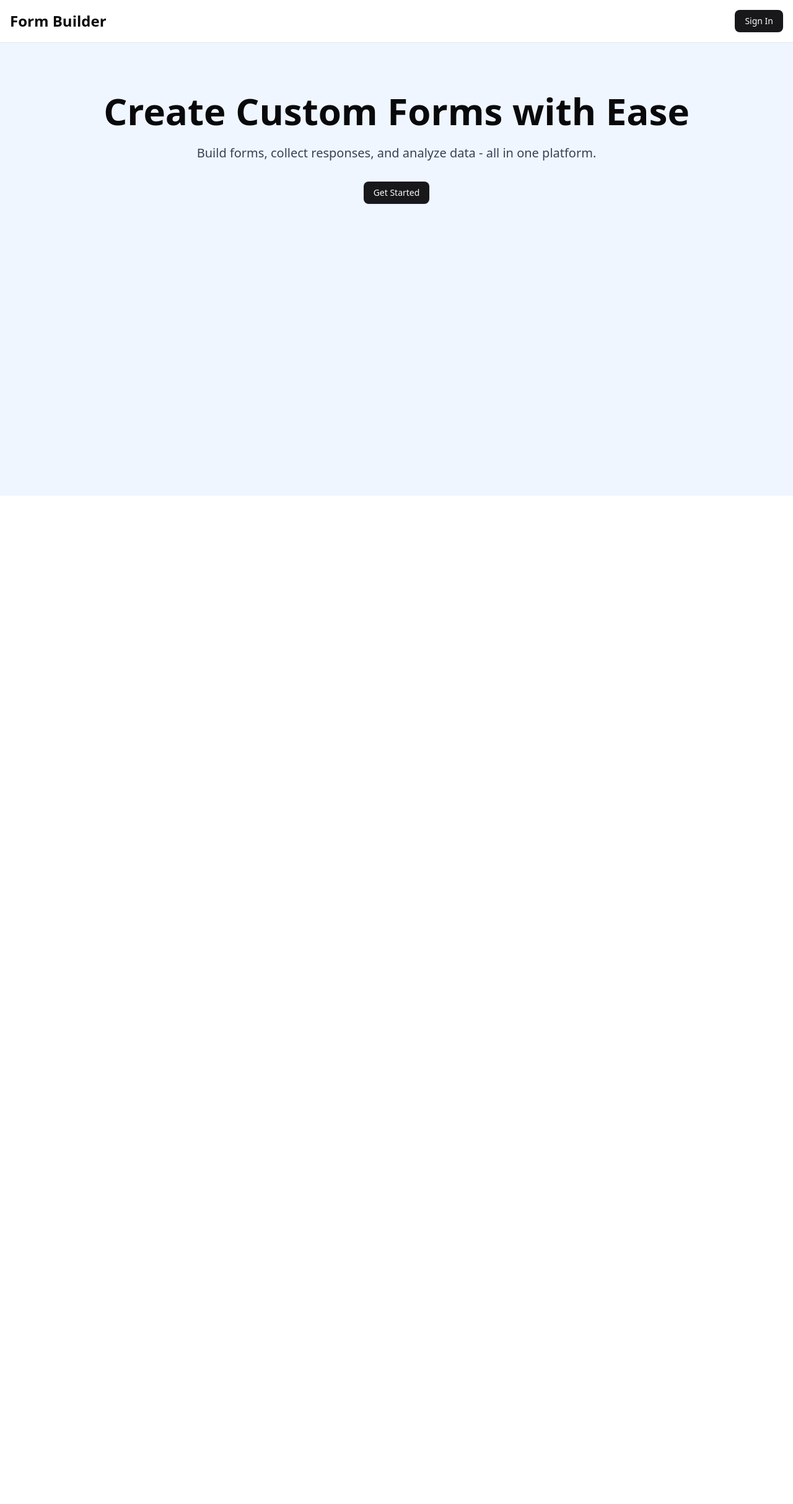
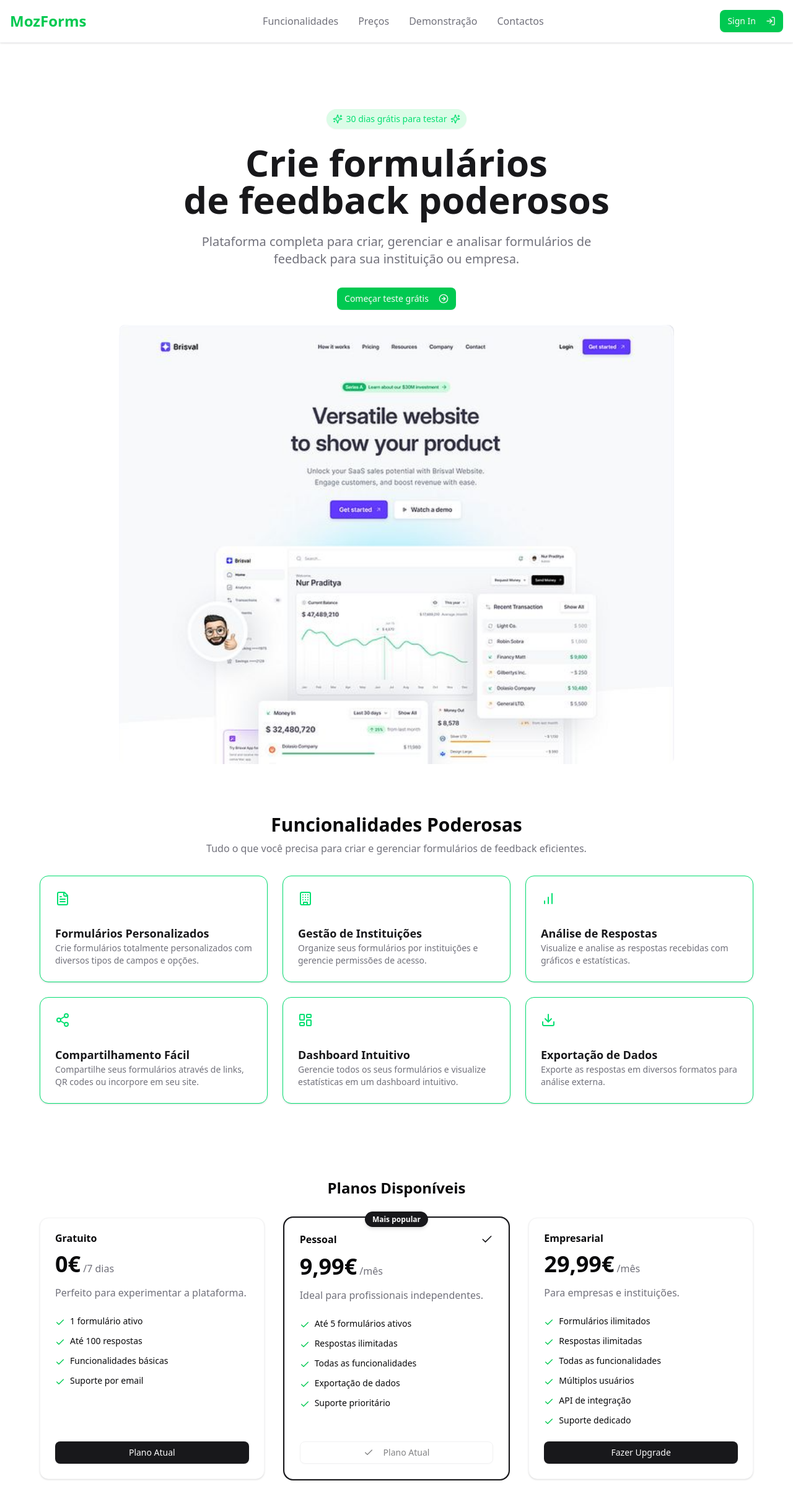
Before and after one commit to HulitosCode/form-build, a Next.js app: page / in a window 1280 px wide. Shown: the whole page at 62% size. Before the commit the page ends 800 px from the top, so only its background shows below. Built offline with nearby package versions, Linux system fonts and the light colour scheme; no server answers.

Commit message:
style: improving home page layout

```diff
--- a/src/app/dashboard/_components/header.tsx
+++ b/src/app/dashboard/_components/header.tsx
@@ -8,7 +8,7 @@ const Header = () => {
       <div className="container flex h-16 items-center justify-between px-4 mx-auto">
         <div className="flex items-center gap-6">
           <Link href="/" className="font-bold text-2xl">
-            Form Builder
+            MozForms
           </Link>
           <nav className="hidden md:flex gap-6">
             <Link
--- /dev/null
+++ b/src/app/dashboard/_components/subscription.tsx
@@ -0,0 +1,127 @@
+import { Check } from "lucide-react"
+import { Button } from "@/components/ui/button"
+import {
+  Card,
+  CardContent,
+  CardDescription,
+  CardFooter,
+  CardHeader,
+  CardTitle,
+} from "@/components/ui/card"
+
+export default function SubscriptionPage() {
+  const plans = [
+    {
+      name: "Gratuito",
+      price: "0€",
+      period: "/7 dias",
+      description: "Perfeito para experimentar a plataforma.",
+      features: [
+        "1 formulário ativo",
+        "Até 100 respostas",
+        "Funcionalidades básicas",
+        "Suporte por email",
+      ],
+      buttonText: "Plano Atual",
+      href: "#",
+      current: false,
+      popular: false,
+    },
+    {
+      name: "Pessoal",
+      price: "9,99€",
+      period: "/mês",
+      description: "Ideal para profissionais independentes.",
+      features: [
+        "Até 5 formulários ativos",
+        "Respostas ilimitadas",
+        "Todas as funcionalidades",
+        "Exportação de dados",
+        "Suporte prioritário",
+      ],
+      buttonText: "Plano Atual",
+      href: "#",
+      current: true,
+      popular: true,
+    },
+    {
+      name: "Empresarial",
+      price: "29,99€",
+      period: "/mês",
+      description: "Para empresas e instituições.",
+      features: [
+        "Formulários ilimitados",
+        "Respostas ilimitadas",
+        "Todas as funcionalidades",
+        "Múltiplos usuários",
+        "API de integração",
+        "Suporte dedicado",
+      ],
+      buttonText: "Fazer Upgrade",
+      href: "#",
+      current: false,
+      popular: false,
+    },
+  ]
+
+  return (
+    <div className="flex justify-center px-4 py-10">
+      <div className="max-w-6xl w-full space-y-8">
+        <h2 className="text-2xl font-bold text-center">Planos Disponíveis</h2>
+        <div className="grid gap-8 md:grid-cols-3">
+          {plans.map((plan, index) => (
+            <Card
+              key={index}
+              className={`relative flex flex-col transition-transform transform hover:scale-[1.02] hover:shadow-xl duration-300 ease-in-out border ${
+                plan.current ? "ring-2 ring-primary" : "border-muted"
+              }`}
+            >
+              {plan.popular && (
+                <div className="absolute -top-3 left-1/2 transform -translate-x-1/2">
+                  <span className="bg-primary text-primary-foreground text-xs font-semibold py-1 px-3 rounded-full shadow-md">
+                    Mais popular
+                  </span>
+                </div>
+              )}
+              <CardHeader>
+                <CardTitle className="flex items-center justify-between">
+                  {plan.name}
+                  {plan.current && <Check className="h-5 w-5 text-primary" />}
+                </CardTitle>
+                <div className="mt-2">
+                  <span className="text-4xl font-extrabold">{plan.price}</span>
+                  {plan.period && (
+                    <span className="text-muted-foreground ml-1">{plan.period}</span>
+                  )}
+                </div>
+                <CardDescription className="mt-2 text-base">
+                  {plan.description}
+                </CardDescription>
+              </CardHeader>
+              <CardContent className="flex-grow">
+                <ul className="space-y-3">
+                  {plan.features.map((feature, i) => (
+                    <li key={i} className="flex items-start gap-2">
+                      <Check className="h-4 w-4 text-green-500 mt-1" />
+                      <span className="text-sm">{feature}</span>
+                    </li>
+                  ))}
+                </ul>
+              </CardContent>
+              <CardFooter>
+                <Button
+                  variant={plan.current ? "outline" : "default"}
+                  className="w-full"
+                  disabled={plan.current}
+                >
+                  {plan.current && <Check className="mr-2 h-4 w-4" />}
+                  {plan.buttonText}
+                </Button>
+              </CardFooter>
+            </Card>
+          ))}
+        </div>
+      </div>
+    </div>
+  )
+}
--- a/src/app/page.tsx
+++ b/src/app/page.tsx
@@ -1,17 +1,73 @@
 import { Button } from "@/components/ui/button";
 import { SignedIn, SignedOut, SignInButton } from "@clerk/nextjs";
+import {
+  Sparkles, FileText,
+  Building,
+  BarChart,
+  Share2,
+  LayoutDashboard,
+  Download,
+  ArrowRightCircle,
+  LogIn,
+} from "lucide-react";
 import Link from "next/link";
+import Image from "next/image";
+import { Card, CardContent, CardHeader } from "@/components/ui/card";
+import SubscriptionPage from "./dashboard/_components/subscription";
+
+const funcionalidades = [
+  {
+    icon: FileText,
+    title: 'Formulários Personalizados',
+    description: 'Crie formulários totalmente personalizados com diversos tipos de campos e opções.'
+  },
+  {
+    icon: Building,
+    title: 'Gestão de Instituições',
+    description: 'Organize seus formulários por instituições e gerencie permissões de acesso.'
+  },
+  {
+    icon: BarChart,
+    title: 'Análise de Respostas',
+    description: 'Visualize e analise as respostas recebidas com gráficos e estatísticas.'
+  },
+  {
+    icon: Share2,
+    title: 'Compartilhamento Fácil',
+    description: 'Compartilhe seus formulários através de links, QR codes ou incorpore em seu site.'
+  },
+  {
+    icon: LayoutDashboard,
+    title: 'Dashboard Intuitivo',
+    description: 'Gerencie todos os seus formulários e visualize estatísticas em um dashboard intuitivo.'
+  },
+  {
+    icon: Download,
+    title: 'Exportação de Dados',
+    description: 'Exporte as respostas em diversos formatos para análise externa.'
+  }
+]
 
 export default function Home() {
   return (
     <div className="flex flex-col min-h-screen">
-      <header className="bg-white border-b border-gray-200 py-4">
+      {/* Header fixo e responsivo */}
+      <header className="bg-white border-b border-gray-100 py-4 fixed top-0 w-full z-50 shadow-sm">
         <div className="container mx-auto px-4 flex justify-between items-center">
-          <h1 className="text-2xl font-bold">Form Builder</h1>
+          <h1 className="text-2xl font-bold text-green-500">MozForms</h1>
+          <nav className="hidden md:flex space-x-8 text-muted-foreground">
+            <Link href="#" className="hover:text-green-400">Funcionalidades</Link>
+            <Link href="#" className="hover:text-green-400">Preços</Link>
+            <Link href="#" className="hover:text-green-400">Demonstração</Link>
+            <Link href="#" className="hover:text-green-400">Contactos</Link>
+          </nav>
           <div>
             <SignedOut>
               <SignInButton>
-                <Button>Sign In</Button>
+                <Button className="bg-green-500">
+                  Sign In
+                  <LogIn className="ml-2" />
+                </Button>
               </SignInButton>
             </SignedOut>
             <SignedIn>
@@ -22,27 +78,71 @@ export default function Home() {
           </div>
         </div>
       </header>
-      <div className="bg-blue-50 flex-1">
-        <div className="container mx-auto px-4 py-20 text-center">
-          <h2 className="text-4xl md:text-6xl font-bold mb-6">
-            Create Custom Forms with Ease
+
+      {/* Conteúdo principal com padding top ajustado */}
+      <main className="flex-1 pt-24">
+        <div className="container mx-auto px-4 py-20 text-center space-y-6">
+          <Button size="sm" className="bg-green-100 rounded-full text-green-400 font-medium">
+            <Sparkles />
+            30 dias grátis para testar
+            <Sparkles />
+          </Button>
+          <h2 className="text-4xl md:text-6xl font-extrabold mb-6 text-zinc-900">
+            Crie formulários <br />de feedback poderosos
           </h2>
-          <p className="text-lg md:text-xl text-gray-700 mb-8 max-w-2xl mx-auto">
-            Build forms, collect responses, and analyze data - all in one
-            platform.
+          <p className="text-lg md:text-xl text-muted-foreground mb-8 max-w-2xl mx-auto">
+            Plataforma completa para criar, gerenciar e analisar formulários de feedback para sua instituição ou empresa.
           </p>
+
           <SignedIn>
             <Button asChild size="lg">
-              <Link href="/dashboard/forms/create">Create a Form</Link>
+              <Link href="/dashboard/forms/create">Criar um Formulário</Link>
             </Button>
           </SignedIn>
           <SignedOut>
             <SignInButton>
-              <Button>Get Started</Button>
+              <Button className="bg-green-500">
+                Começar teste grátis
+                <ArrowRightCircle className="ml-2" />
+              </Button>
             </SignInButton>
           </SignedOut>
+
+          <div className="flex justify-center">
+            <Image
+              src="/imghome.png"
+              alt="Preview MozForms"
+              width={1200}
+              height={600}
+              className="w-full max-w-4xl h-auto rounded-lg"
+            />
+          </div>
+        </div>
+      </main>
+
+      <div className="text-center px-4">
+        <h2 className="text-3xl font-extrabold mb-2">Funcionalidades Poderosas</h2>
+        <p className="text-muted-foreground mb-8">
+          Tudo o que você precisa para criar e gerenciar formulários de feedback eficientes.
+        </p>
+      </div>
+
+      <div className="flex justify-center px-4 pb-20">
+        <div className="grid grid-cols-1 sm:grid-cols-2 md:grid-cols-3 gap-6 max-w-6xl w-full">
+          {funcionalidades.map(({ title, description, icon: Icon }) => (
+            <Card key={title} className="border border-green-400 transition duration-700 ease-in-out transform hover:scale-[1.03] hover:shadow-xl">
+              <CardHeader>
+                <Icon className="h-6 w-6 text-green-400" />
+              </CardHeader>
+              <CardContent className="text-muted-foreground text-sm">
+                <p className="text-zinc-900 font-bold text-lg">{title}</p>
+                {description}
+              </CardContent>
+            </Card>
+          ))}
         </div>
       </div>
+      <SubscriptionPage />
     </div>
   );
 }
```
Also changed, not shown: public/imghome.png (added), 1 other file (tests, documents, lock files or other folders).
